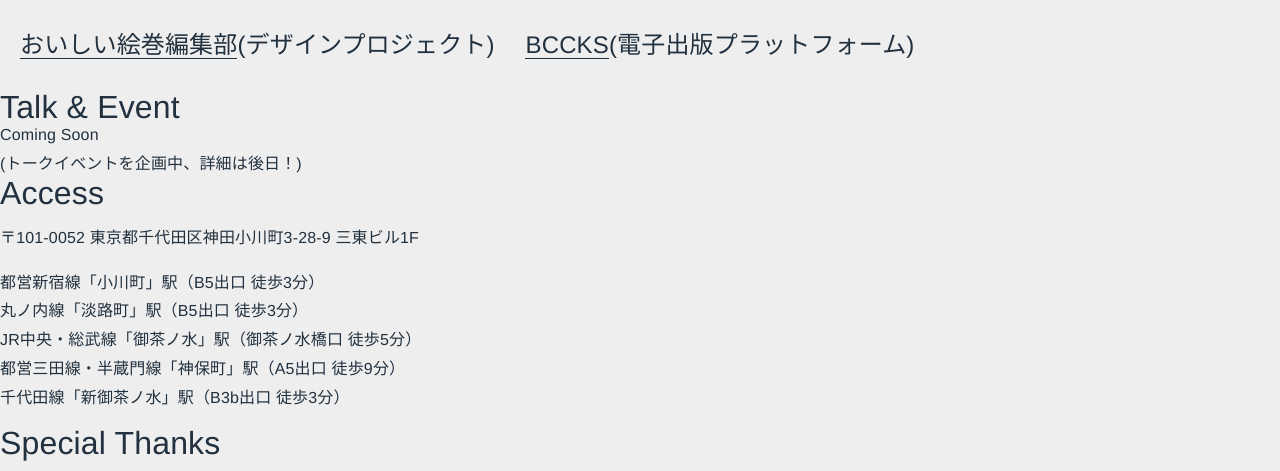
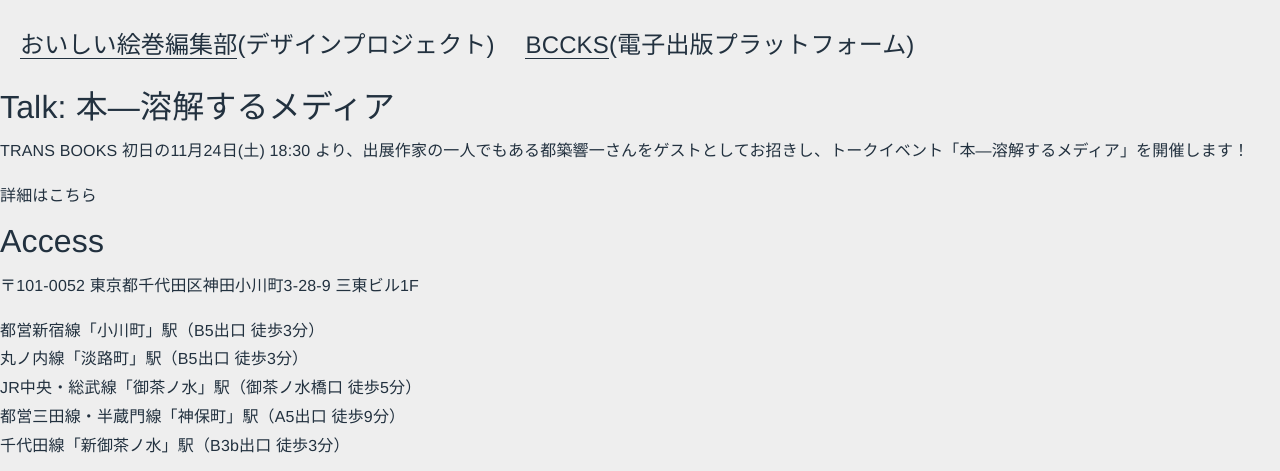
Before and after one commit to iimio/TransBook-fair, a plain HTML site: page htdocs/2018/index.html in a window 1280 px wide. Shown: the part 2941-3412 px from the top of the page. Drawn offline with nearby package versions, Linux system fonts and the light colour scheme; some packages are replaced by stand-ins of ours; files that its build step writes are made by us from their sources; animation ran at ten frames a second.

Commit message:
イベントページ作成

```diff
--- a/htdocs/2018/event/index.html
+++ b/htdocs/2018/event/index.html
@@ -26,21 +26,21 @@
 
   <meta name="description"
         content="TRANS BOOKS では出展作家の都築響一さんをお招きしトークイベントを開催します。2018年11月24日(土) 18:30- @ TAM COWORKING TOKYO"/>
-  <link rel="canonical" href="http://transbooks.center/2018/event"/>
+  <link rel="canonical" href="https://transbooks.center/2018/event"/>
   <meta property="og:locale" content="ja_JP"/>
   <meta property="og:type" content="article"/>
   <meta property="og:title" content="TRANS BOOKS トーク 「本―溶解するメディア」| 2018年11月24日(土) 18:30- @ TAM COWORKING TOKYO"/>
   <meta property="og:description"
         content="TRANS BOOKS では出展作家の都築響一さんをお招きしトークイベントを開催します。2018年11月24日(土) 18:30- @ TAM COWORKING TOKYO"/>
-  <meta property="og:url" content="http://transbooks.center/2018/event/"/>
+  <meta property="og:url" content="https://transbooks.center/2018/event/"/>
   <meta property="og:site_name" content="TRANS BOOKS"/>
   <meta property="fb:app_id" content="222778544923329"/>
-  <meta property="og:image" content="http://transbooks.center/2018/assets/images/eventog.jpg"/>
+  <meta property="og:image" content="https://transbooks.center/2018/assets/images/eventog.png"/>
   <meta name="twitter:card" content="summary_large_image"/>
   <meta name="twitter:description"
         content="TRANS BOOKS では出展作家の都築響一さんをお招きしトークイベントを開催します。2018年11月24日(土) 18:30- @ TAM COWORKING TOKYO"/>
   <meta name="twitter:title" content="TRANS BOOKS トーク 「本―溶解するメディア」| 2018年11月24日(土) 18:30- @ TAM COWORKING TOKYO"/>
-  <meta name="twitter:image" content="http://transbooks.center/2018/assets/images/eventog.jpg"/>
+  <meta name="twitter:image" content="https://transbooks.center/2018/assets/images/eventog.png"/>
 
 </head>
 <body>
@@ -74,7 +74,7 @@
       <h2 class="talk__sub-title ">本―溶解するメディア<br/><small>2018年11月24日(土) 18:30 - 20:30</small></h2>
     </div>
     <div class="normal-box">
-      <p class="talk__image"><img src="/2017/assets/images/eventog.jpg"  alt=""></p>
+      <p class="talk__image"><img src="/2018/assets/images/eventog.png"  alt=""></p>
     </div>
     <div class="normal-box talk__content">
       <div class="talk__description">
@@ -149,7 +149,7 @@
   </p>
 
   <footer class="booking">
-    <a href="https://peatix.com/event/568434/view?k=a914c92fd31f894bee626e7834942d4ea42aa7a0" target="_blank">チケットを予約する</a>
+    <a href="https://transbooks2018.peatix.com/view" target="_blank">チケットを予約する</a>
   </footer>
 
 </div>
--- a/htdocs/2018/index.html
+++ b/htdocs/2018/index.html
@@ -222,11 +222,15 @@
 
     <section class="event c-section">
       <div class="c-section__title">
-        <h1>Talk & Event</h1>
+        <h1>Talk: 本―溶解するメディア</h1>
       </div>
       <div class="c-section__text c-ta--c">
-        Coming Soon<br>
-        <span class="small">(トークイベントを企画中、詳細は後日！)</span>
+        <p>
+          TRANS BOOKS 初日の11月24日(土) 18:30 より、出展作家の一人でもある都築響一さんをゲストとしてお招きし、トークイベント「本―溶解するメディア」を開催します！
+        </p>
+        <p>
+          <a href="/2018/event" class="c-fancyhover">詳細はこちら</a>
+        </p>
       </div>
     </section>
 
--- a/src/2018/src/css/page/_talk.scss
+++ b/src/2018/src/css/page/_talk.scss
@@ -71,7 +71,7 @@
     img {
       vertical-align: bottom;
       width: 100%;
-      border: 1px solid #f0f;
+      //border: 1px solid #f0f;
     }
   }
 
```
Also changed, not shown: htdocs/2018/assets/images/eventog.png (added).
